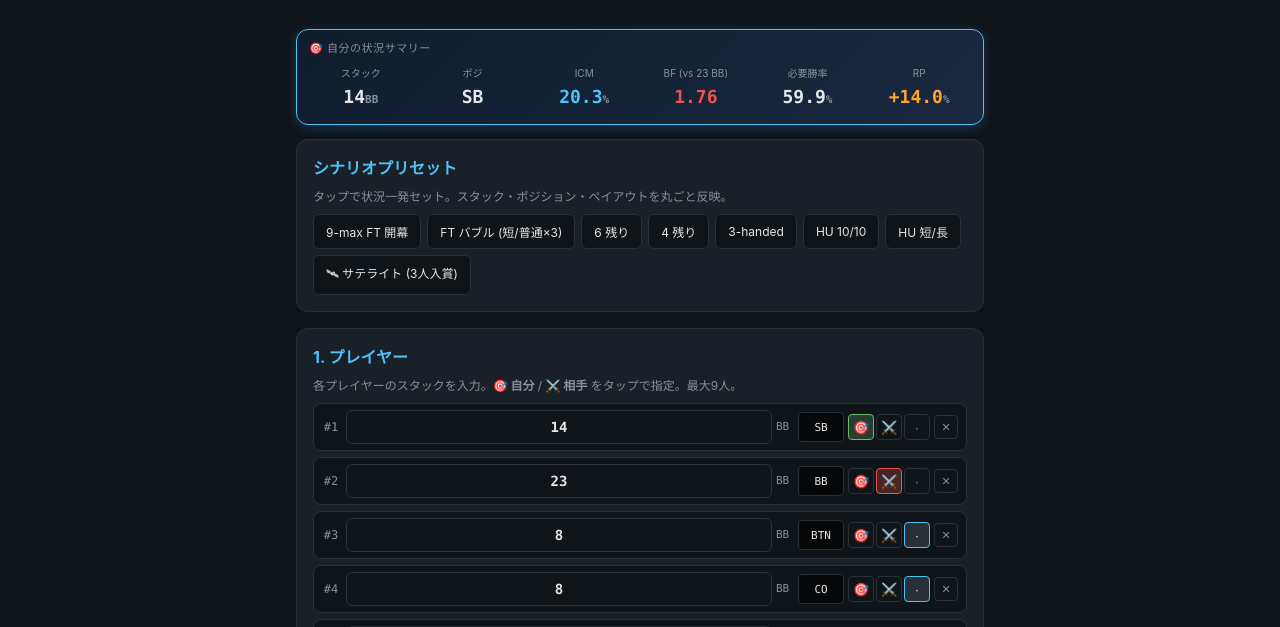
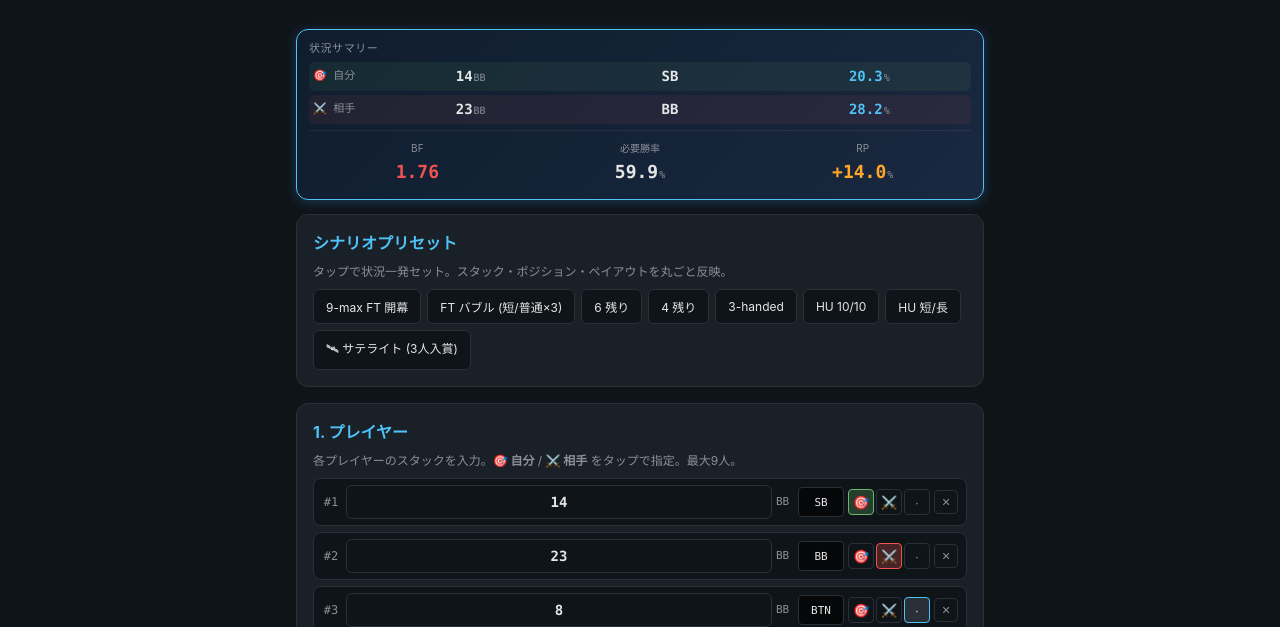
Before and after one commit to andenknt31113/poker-icm-app, a website built with Vite: page playground/index.html in a window 1280 px wide. Shown: the part 91-718 px from the top of the page. Built offline with nearby package versions, Linux system fonts and the light colour scheme.

Commit message:
Hero サマリーに ⚔️ 相手のスタック・ポジ・ICM% も表示

```diff
--- a/playground/src/main.ts
+++ b/playground/src/main.ts
@@ -598,6 +598,7 @@ function recompute(): void {
       villainIndex,
       stacks,
       heroEq: heroIndex >= 0 ? equities[heroIndex] ?? 0 : 0,
+      villainEq: villainIndex >= 0 ? equities[villainIndex] ?? 0 : 0,
       totalPrize,
       bf,
       requiredEq: eq.dollarEV,
@@ -623,6 +624,7 @@ interface HeroSummaryArg {
   villainIndex: number;
   stacks: number[];
   heroEq: number;
+  villainEq: number;
   totalPrize: number;
   bf: number;
   requiredEq: number;
@@ -637,11 +639,13 @@ function renderHeroSummary(a: HeroSummaryArg): void {
   heroSummaryEl.classList.add("active");
   const heroStack = a.stacks[a.heroIndex]!;
   const heroPos = players[a.heroIndex]?.position || "—";
-  const eqPct = a.totalPrize > 0 ? (a.heroEq / a.totalPrize) * 100 : 0;
-  const villainStr =
-    a.villainIndex >= 0
-      ? `vs ${a.stacks[a.villainIndex]} BB`
-      : "相手未指定";
+  const heroEqPct = a.totalPrize > 0 ? (a.heroEq / a.totalPrize) * 100 : 0;
+
+  const hasVillain = a.villainIndex >= 0;
+  const villainStack = hasVillain ? a.stacks[a.villainIndex]! : 0;
+  const villainPos = hasVillain ? players[a.villainIndex]?.position || "—" : "—";
+  const villainEqPct =
+    hasVillain && a.totalPrize > 0 ? (a.villainEq / a.totalPrize) * 100 : 0;
 
   // BF 色
   let bfClass = "accent";
@@ -649,32 +653,37 @@ function renderHeroSummary(a: HeroSummaryArg): void {
   else if (a.bf > 1.15) bfClass = "bad";
   else if (a.bf > 1.05) bfClass = "warn";
 
+  const villainRow = hasVillain
+    ? `
+      <div class="hero-summary-row villain">
+        <div class="hero-summary-row-label">⚔️ 相手</div>
+        <div class="hero-summary-row-stat">${villainStack}<span class="unit">BB</span></div>
+        <div class="hero-summary-row-stat">${villainPos}</div>
+        <div class="hero-summary-row-stat accent">${villainEqPct.toFixed(1)}<span class="unit">%</span></div>
+      </div>`
+    : `<div class="hero-summary-row villain muted-row">⚔️ 相手未指定</div>`;
+
   heroSummaryEl.innerHTML = `
-    <div class="hero-summary-title">🎯 自分の状況サマリー</div>
+    <div class="hero-summary-title">状況サマリー</div>
+    <div class="hero-summary-row hero">
+      <div class="hero-summary-row-label">🎯 自分</div>
+      <div class="hero-summary-row-stat">${heroStack}<span class="unit">BB</span></div>
+      <div class="hero-summary-row-stat">${heroPos}</div>
+      <div class="hero-summary-row-stat accent">${heroEqPct.toFixed(1)}<span class="unit">%</span></div>
+    </div>
+    ${villainRow}
     <div class="hero-summary-grid">
       <div class="hero-summary-item">
-        <div class="hero-summary-label">スタック</div>
-        <div class="hero-summary-value">${heroStack}<span style="font-size:11px;color:var(--muted);">BB</span></div>
-      </div>
-      <div class="hero-summary-item">
-        <div class="hero-summary-label">ポジ</div>
-        <div class="hero-summary-value">${heroPos}</div>
-      </div>
-      <div class="hero-summary-item">
-        <div class="hero-summary-label">ICM</div>
-        <div class="hero-summary-value accent">${eqPct.toFixed(1)}<span style="font-size:11px;color:var(--muted);">%</span></div>
-      </div>
-      <div class="hero-summary-item">
-        <div class="hero-summary-label">BF (${villainStr})</div>
+        <div class="hero-summary-label">BF</div>
         <div class="hero-summary-value ${bfClass}">${a.bf.toFixed(2)}</div>
       </div>
       <div class="hero-summary-item">
         <div class="hero-summary-label">必要勝率</div>
-        <div class="hero-summary-value">${(a.requiredEq * 100).toFixed(1)}<span style="font-size:11px;color:var(--muted);">%</span></div>
+        <div class="hero-summary-value">${(a.requiredEq * 100).toFixed(1)}<span class="unit">%</span></div>
       </div>
       <div class="hero-summary-item">
         <div class="hero-summary-label">RP</div>
-        <div class="hero-summary-value warn">+${(a.rp * 100).toFixed(1)}<span style="font-size:11px;color:var(--muted);">%</span></div>
+        <div class="hero-summary-value warn">+${(a.rp * 100).toFixed(1)}<span class="unit">%</span></div>
       </div>
     </div>
   `;
--- a/playground/src/style.css
+++ b/playground/src/style.css
@@ -434,10 +434,57 @@ body {
   margin-bottom: 6px;
   letter-spacing: 0.05em;
 }
+.hero-summary-row {
+  display: grid;
+  grid-template-columns: 56px 1fr 1fr 1fr;
+  gap: 4px;
+  align-items: center;
+  padding: 4px 4px;
+  border-radius: 6px;
+  margin-bottom: 4px;
+  font-family: var(--mono);
+}
+.hero-summary-row.hero {
+  background: rgba(102, 187, 106, 0.08);
+}
+.hero-summary-row.villain {
+  background: rgba(239, 83, 80, 0.08);
+}
+.hero-summary-row.muted-row {
+  display: flex;
+  justify-content: center;
+  font-size: 12px;
+  color: var(--muted);
+  padding: 6px 4px;
+}
+.hero-summary-row-label {
+  font-size: 11px;
+  color: var(--muted);
+  white-space: nowrap;
+}
+.hero-summary-row-stat {
+  text-align: center;
+  font-size: 14px;
+  font-weight: bold;
+  color: var(--text);
+}
+.hero-summary-row-stat.accent {
+  color: var(--accent);
+}
+.hero-summary-row-stat .unit,
+.hero-summary-value .unit {
+  font-size: 10px;
+  color: var(--muted);
+  font-weight: normal;
+  margin-left: 1px;
+}
 .hero-summary-grid {
   display: grid;
-  grid-template-columns: repeat(auto-fit, minmax(80px, 1fr));
-  gap: 8px;
+  grid-template-columns: repeat(3, 1fr);
+  gap: 6px;
+  margin-top: 6px;
+  padding-top: 6px;
+  border-top: 1px solid rgba(255, 255, 255, 0.06);
 }
 .hero-summary-item {
   display: flex;
```
